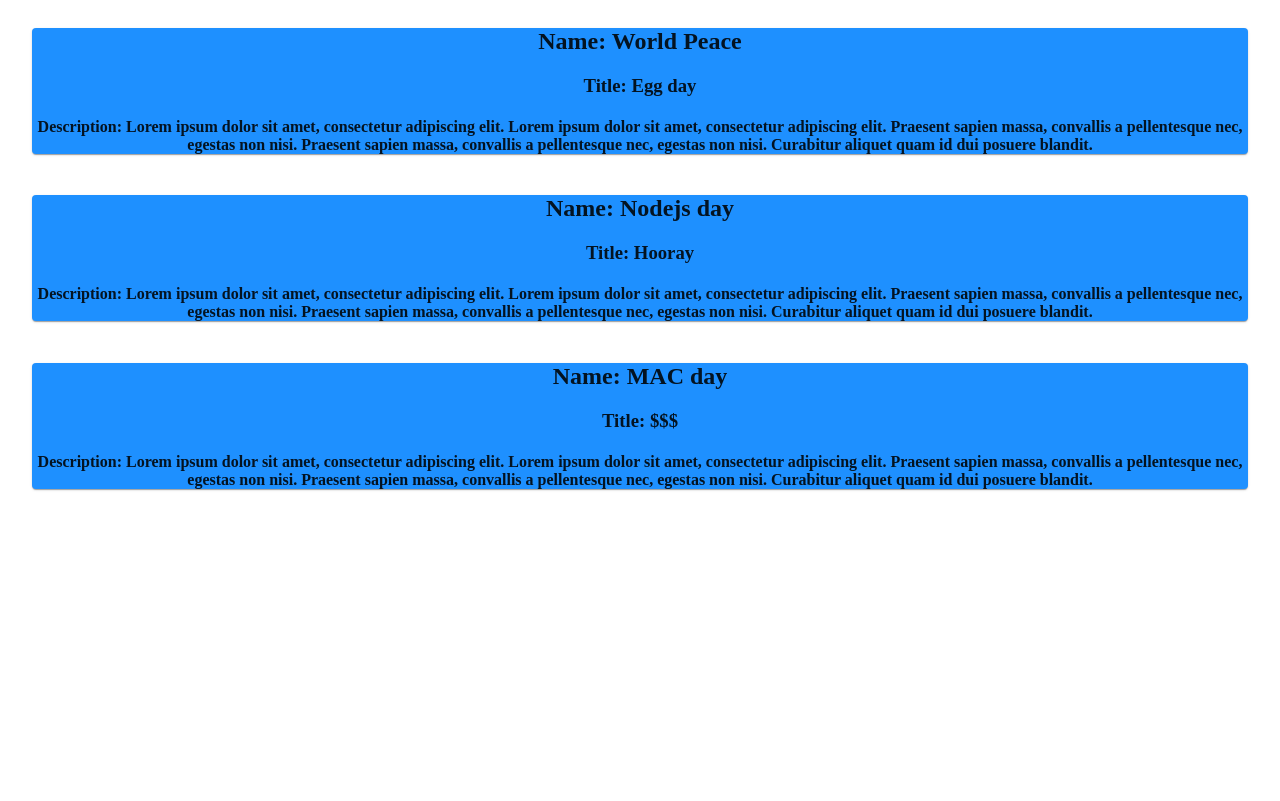
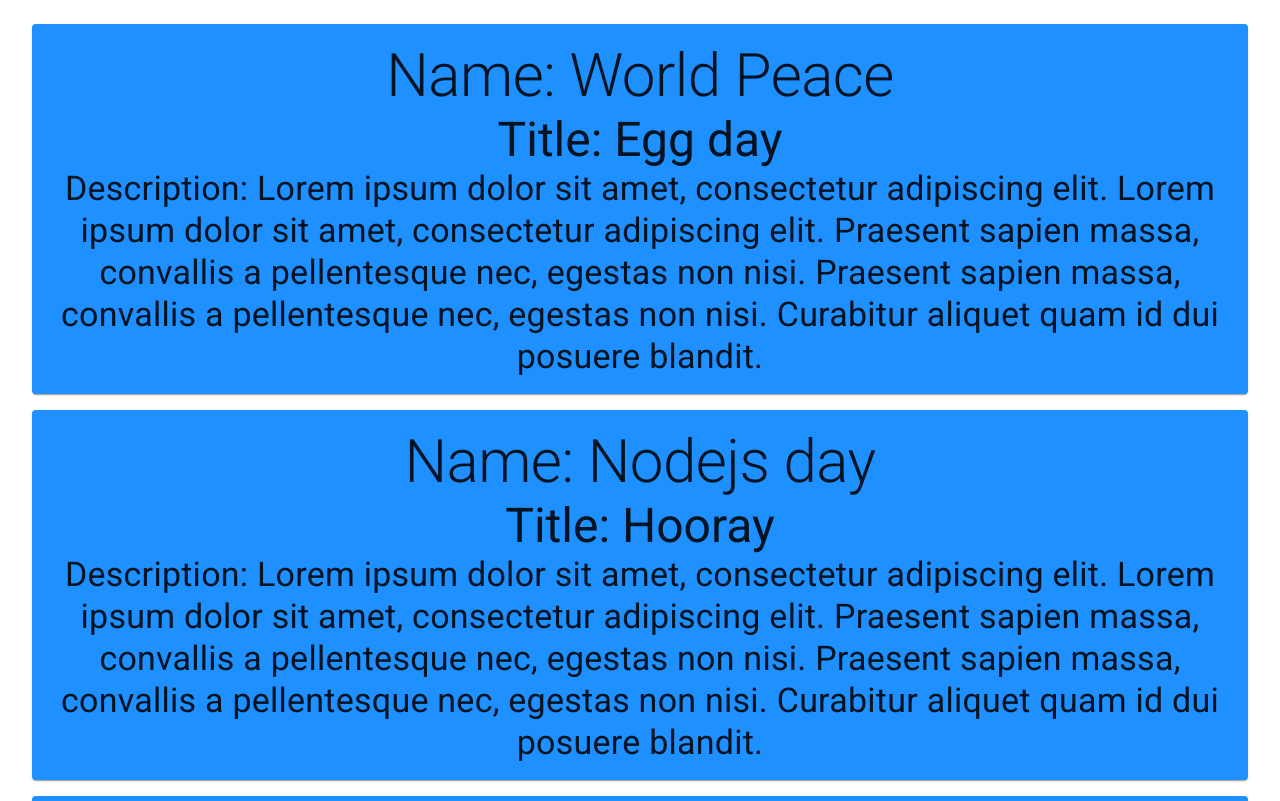
Before and after one commit to hackthehack/hack-zero-v2, a React (Create React App) app: page /hacks in a window 1280 px wide. Shown: the top 801 px of the page. Built offline with nearby package versions, Linux system fonts and the light colour scheme.

Commit message:
styling change for fonts

```diff
--- a/src/components/HacksPage.js
+++ b/src/components/HacksPage.js
@@ -1,6 +1,7 @@
 import React, { useState } from "react";
 import Container from "@material-ui/core/Container";
 import Grid from "@material-ui/core/Grid";
+import Typography from "@material-ui/core/Typography";
 import { makeStyles } from "@material-ui/core/styles";
 import Paper from "@material-ui/core/Paper";
 
@@ -11,6 +12,8 @@
     backgroundColor: theme.palette.background.paper
   },
   paper: {
+    marginTop: "1rem",
+    padding: "1rem",
     textAlign: "center",
     color: theme.palette.text.primary,
     backgroundColor: "dodgerBlue"
@@ -44,9 +47,15 @@
       return (
         <Grid data-testid="hack-idea" key={hack.name} item xs={12}>
           <Paper className={classes.paper} key={hack.title}>
-            <h2>Name: {hack.name}</h2>
-            <h3>Title: {hack.title}</h3>
-            <h4>Description: {hack.description}</h4>
+            <Typography variant="h2" component="h2">
+              Name: {hack.name}
+            </Typography>
+            <Typography variant="h3" component="h3">
+              Title: {hack.title}
+            </Typography>
+            <Typography variant="h4" component="h4">
+              Description: {hack.description}
+            </Typography>
           </Paper>
         </Grid>
       );
```
